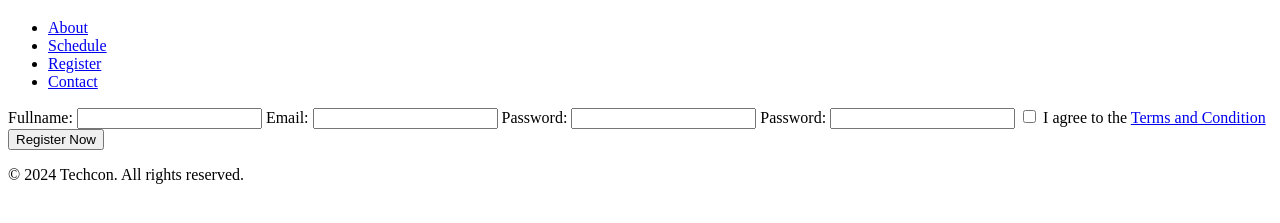
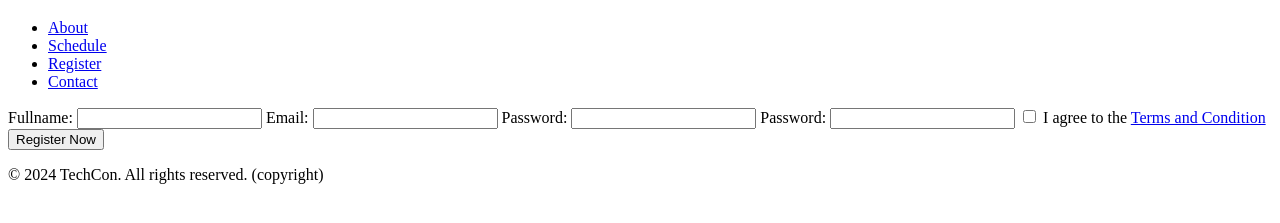
Before and after one commit to Joseph5404/TechCon_HTML, a plain HTML site: page techcon_website/register.html in a window 1280 px wide. Shown: the part 61-284 px from the top of the page. Drawn offline with Linux system fonts and the light colour scheme.

Commit message:
Update register.html

```diff
--- a/techcon_website/register.html
+++ b/techcon_website/register.html
@@ -41,7 +41,7 @@
     </main>
 
        <footer>
-        <p>&copy; 2024 Techcon. All rights reserved.</p>
+        <p>&copy; 2024 TechCon. All rights reserved. (copyright)</p>
     </footer>
 
 </body>
```
